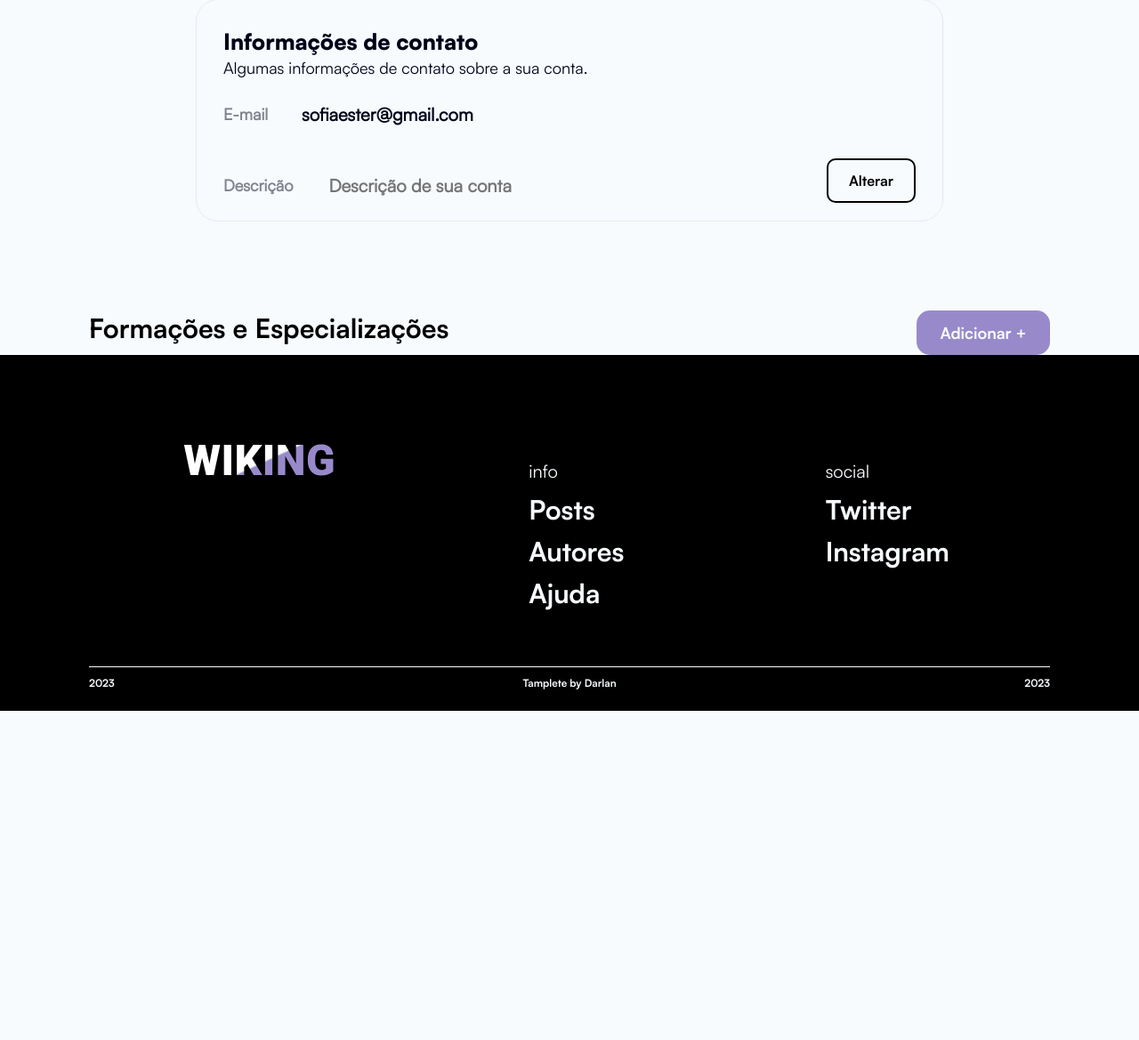
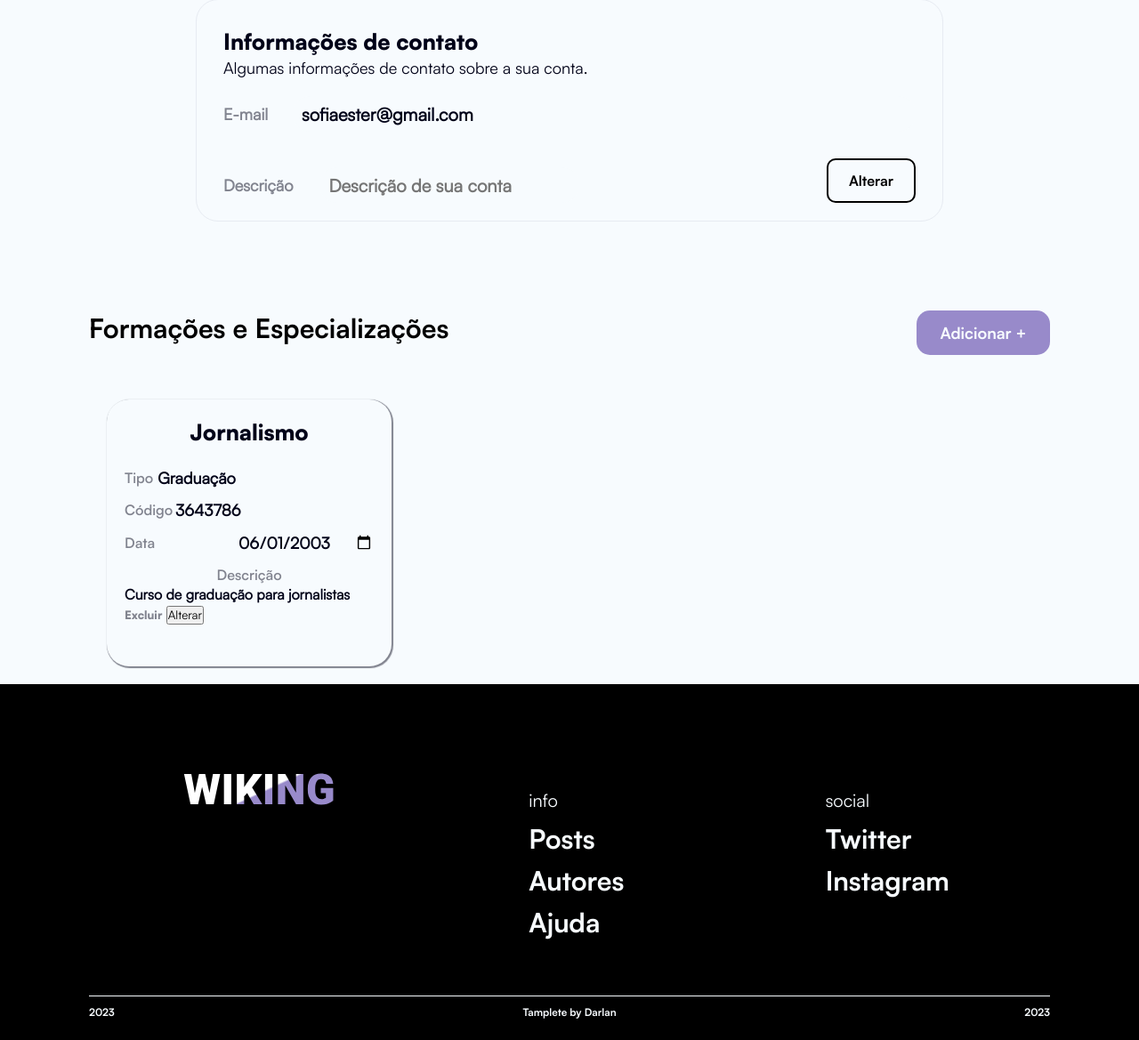
Before and after one commit to darlangui/wiki, a PHP site: page /pages/profile in a window 1280 px wide. Shown: the part 1062-2231 px from the top of the page at 89% size. Before the commit the page ends 1861 px from the top, so only its background shows below. Run offline with PHP 8.4, Linux system fonts and the light colour scheme.

Commit message:
struct my profile

```diff
--- a/pages/profile/index.php
+++ b/pages/profile/index.php
@@ -89,8 +89,34 @@
                 <h2>Formações e Especializações</h2>
                 <a href="#"><button>Adicionar +</button></a>
             </section>
-            <section class="card">
-
+            <section class="cards_formations">
+                <div class="card">
+                    <form class="card_form">
+                        <label for="name_formation">
+                            <input type="text" id="name_formation" name="name_formation" class="name_formation" value="Jornalismo" required>
+                        </label>
+                        <label for="type">
+                            <span>Tipo</span>
+                            <input type="text" id="type" class="type" value="Graduação" required>
+                        </label>
+                        <label for="cod">
+                            <span>Código</span>
+                            <input type="text" id="cod" class="cod" value="3643786" required>
+                        </label>
+                        <label for="date">
+                            <span>Data</span>
+                            <input type="date" id="date" class="date" value="2003-06-01" required>
+                        </label>
+                        <label id="label_desc" for="descript">
+                            <span>Descrição</span>
+                            <input type="text" id="descript" class="descript" value="Curso de graduação para jornalistas" placeholder="Digite a descrição de sua formação">
+                        </label>
+                        <div>
+                            <a href="#">Excluir</a>
+                            <button type="submit">Alterar</button>
+                        </div>
+                    </form>
+                </div>
             </section>
         </section>
     </main>
--- a/pages/profile/style.css
+++ b/pages/profile/style.css
@@ -181,3 +181,86 @@ main .formations .add_forma button{
 main .formations .add_forma button:hover{
     box-shadow: 1px 1px 1px var(--primary-black);
 }
+
+main .formations .cards_formations {
+    margin-top: 50px;
+    width: 100%;
+}
+
+main .formations .cards_formations .card {
+    width: 320px;
+    height: 300px;
+    margin: 20px;
+    border-color: var(--primary-gray);
+    border-radius: 25px;
+    box-shadow: 1px 1px 1px 1px var(--primary-gray);
+    font-size: 1.6rem;
+    color: var(--primary-gray);
+    font-family: 'Satoshi-Bold', sans-serif;
+    font-weight: 600;
+    padding: 20px;
+}
+
+main .formations .cards_formations .card .card_form{
+    display: flex;
+    flex-direction: column;
+    justify-content: space-between;
+}
+
+main .formations .cards_formations .card input{
+    border-style: none;
+    background-color: var(--primary-white);
+    color: var(--primary-black);
+}
+
+main .formations .cards_formations .card label:not(:nth-child(5n)){
+    display: flex;
+    align-items: center;
+    justify-content: space-between;
+    margin-bottom: 12px;
+}
+
+main .formations .cards_formations .card .name_formation{
+    font-size: 2.5rem;
+    font-family: 'Satoshi-Black', sans-serif;
+    text-align: center;
+    width: 100%;
+    margin-bottom: 10px;
+}
+
+main .formations .cards_formations .card .type{
+    font-size: 1.8rem;
+    font-family: 'Satoshi-Regular', sans-serif;
+    font-weight: 600;
+    width: 100%;
+    margin-left: 5px;
+}
+
+main .formations .cards_formations .card .cod{
+    font-size: 1.8rem;
+    font-family: 'Satoshi-Regular', sans-serif;
+    font-weight: 600;
+}
+
+main .formations .cards_formations .card .date{
+    font-size: 1.8rem;
+    font-family: 'Satoshi-Regular', sans-serif;
+    font-weight: 600;
+}
+
+main .formations .cards_formations .card .descript{
+    font-size: 1.6rem;
+    font-family: 'Satoshi-Regular', sans-serif;
+    font-weight: 600;
+}
+
+main .formations .cards_formations .card #label_desc{
+    display: flex;
+    flex-direction: column;
+    align-items: center;
+}
+
+main .formations .cards_formations .card #label_desc input{
+    width: 100%;
+    row-gap: normal;
+}
```
